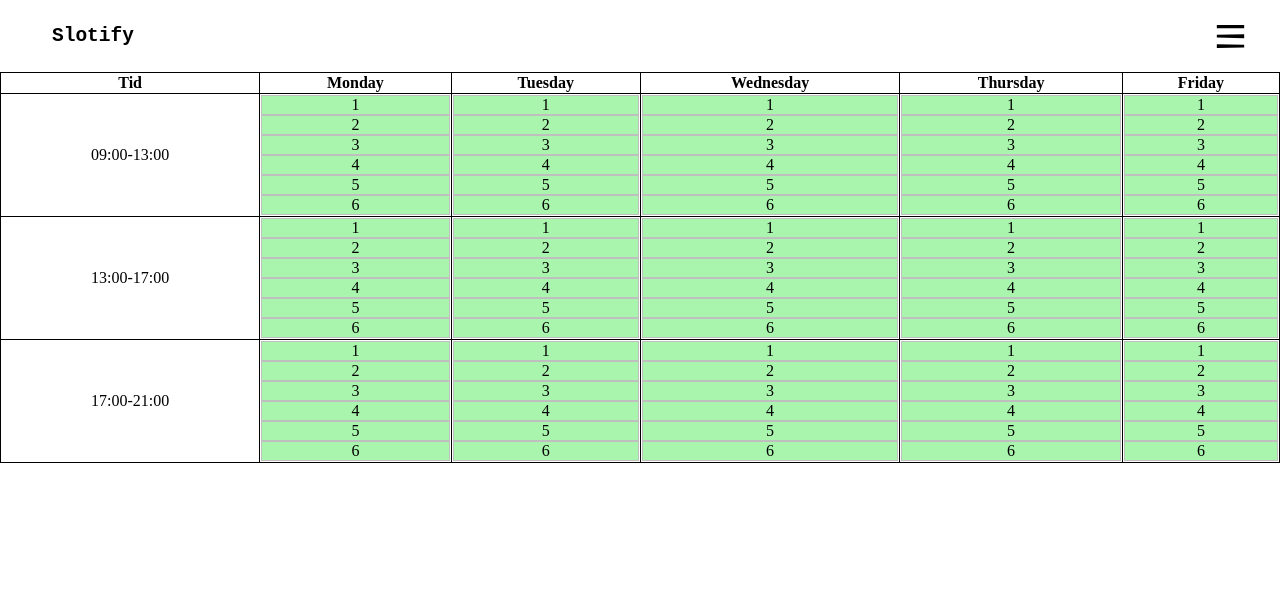
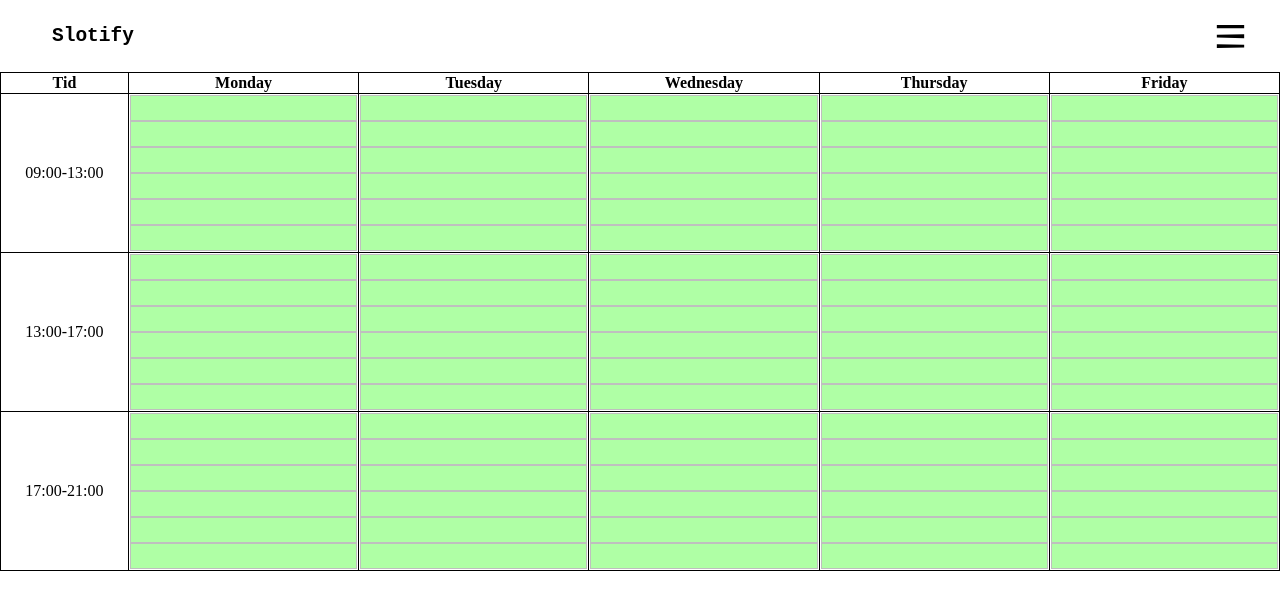
Before and after one commit to Felkor9/Slotify, a React app in the folder frontend/: page / in a window 1280 px wide. Both pictures are taken after typing "Sample", "Sample123" into the empty fields and a click on the button "Log In". Shown: the top 610 px of the page. Built offline with nearby package versions, Linux system fonts and the light colour scheme; the HTML template or start-up script is replaced by a standard one.

Commit message:
bokning för inloggad person funkar

```diff
--- a/frontend/src/schedule.jsx
+++ b/frontend/src/schedule.jsx
@@ -6,37 +6,46 @@ const Schedule = () => {
   const [maxBookings, _setMaxBookings] = useState(6);
   const spots = [];
 
+  // en array för att generera slots på varje timeSlot
   for (let i = 0; i < maxBookings; i++) {
-    spots.push({ nr: i + 1, isBooked: false });
+    spots.push(i);
   }
 
   //* temporära användare tills vi har databas kopplat
   const users = [
-    { id: 1, userName: "Felix", bookings: [] },
-    { id: 2, userName: "Ingo", bookings: [] },
-    { id: 3, userName: "Kristofer", bookings: [] },
-    { id: 4, userName: "Caspar", bookings: [] },
-    { id: 5, userName: "Hampus", bookings: [] },
-    { id: 6, userName: "Will", bookings: [] },
+    { id: 1, userName: "Felix" },
+    { id: 2, userName: "Ingo" },
+    { id: 3, userName: "Kristofer" },
+    { id: 4, userName: "Caspar" },
+    { id: 5, userName: "Hampus" },
+    { id: 6, userName: "Will" },
   ];
   const loggedInUserId = 1;
 
   //* temporära tider att boka
-  const bookings = [];
+  const [bookings, setBookings] = useState(() => {
+    const array = [];
     for (const day of days) {
       for (const slot of timeSlots) {
-      bookings.push({ day, time: slot, booked: [] });
+        array.push({ day, time: slot, booked: [] });
       }
     }
+    return array;
+  });
 
   // bokar in användar id på tid och dag
   const handleBooking = (day, time) => {
-    const user = users.find((u) => u.id === loggedInUserId);
-    const booking = bookings.find((b) => b.day === day && b.time === time);
-    if (user && booking) {
-      booking.booked.push(user.id);
+    setBookings((prev) =>
+      prev.map((slot) => {
+        if (slot.day === day && slot.time === time) {
+          // Inga dubbelbokningar
+          if (!slot.booked.includes(loggedInUserId)) {
+            return { ...slot, booked: [...slot.booked, loggedInUserId] };
           }
-    console.log(bookings);
+        }
+        return slot;
+      })
+    );
   };
 
   return (
@@ -50,9 +59,9 @@ const Schedule = () => {
       >
         <thead>
           <tr>
-            <th style={{ border: "1px solid" }}>Tid</th>
+            <th style={{ border: "1px solid", width: "10%" }}>Tid</th>
             {days.map((day) => (
-              <th key={day} style={{ border: "1px solid" }}>
+              <th key={day} style={{ border: "1px solid", width: "18%" }}>
                 {day}
               </th>
             ))}
@@ -63,23 +72,35 @@ const Schedule = () => {
             <tr key={time}>
               <td style={{ border: "1px solid" }}>{time}</td>
               {days.map((day) => {
+                const booking = bookings.find(
+                  (slot) => slot.day === day && slot.time === time
+                );
                 return (
                   <td
                     key={day + time}
                     style={{ border: "1px solid", cursor: "pointer" }}
                     onClick={() => handleBooking(day, time)}
                   >
-                    {spots.map((spot) => (
+                    {spots.map((spot, idx) => {
+                      const bookedUser = booking?.booked[idx]
+                        ? users.find((u) => u.id === booking.booked[idx])
+                            ?.userName
+                        : null;
+                      return (
                         <div
-                        key={spot.nr}
+                          key={idx}
                           style={{
                             border: "1px solid rgb(191, 191, 191)",
-                          backgroundColor: "#aaf5adff",
+                            backgroundColor: bookedUser
+                              ? "#f5b2aaff"
+                              : "#afffa5ff",
+                            height: "24px",
                           }}
                         >
-                        {spot.nr}
+                          {bookedUser || ""}
                         </div>
-                    ))}
+                      );
+                    })}
                   </td>
                 );
               })}
```
Also changed, not shown: frontend/src/views/ScheduleView.jsx (+6 -6 lines). Lines whose indentation alone changed are shown as unchanged.
